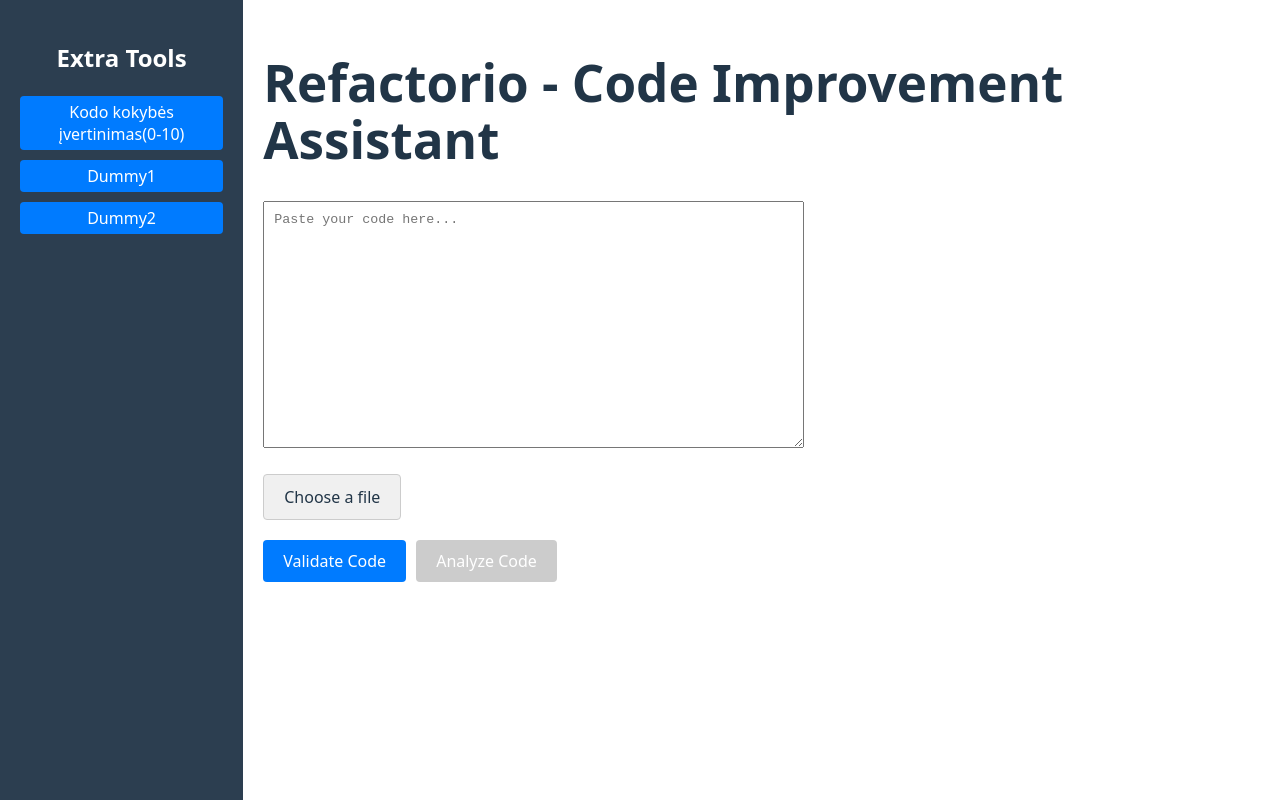
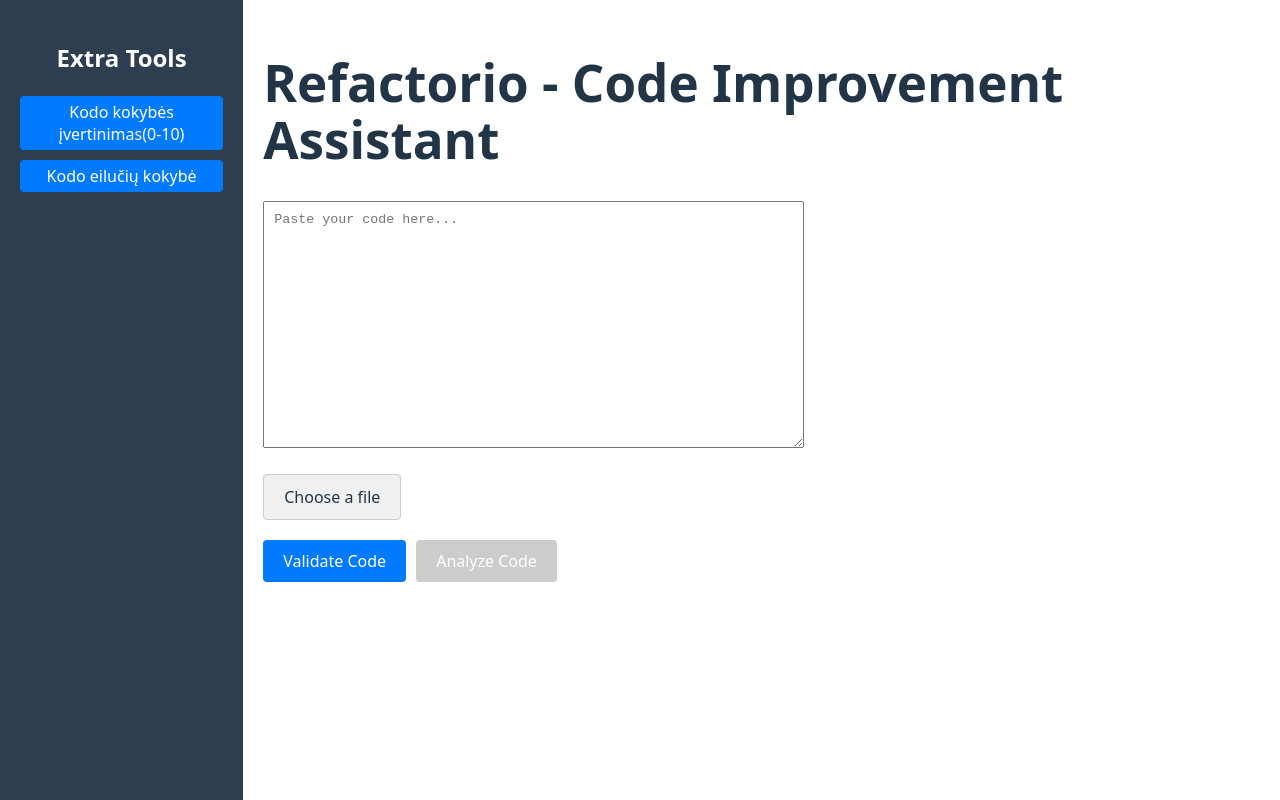
Before and after one commit to BlenderEngineer/Refactorio, a React (Vite) app in the folder fe/: page / in a window 1280 px wide. Built offline with nearby package versions, Linux system fonts and the light colour scheme.

Commit message:
Added function to fetch results from server SCRUM-30

```diff
--- a/fe/src/App.jsx
+++ b/fe/src/App.jsx
@@ -45,6 +45,29 @@ function App() {
         }
         try {
             const response = await axios.post('http://127.0.0.1:8080/api/codeScore', { code });
+
+            // Check if there is no response or no data in the response
+            if (!response || !response.data) {
+                throw new Error('No response from the server');
+            }
+            console.log(response.data);
+            setcodeScore(response.data.result);
+        } catch (error) {
+            console.error('Error:', error);
+            setcodeScore(error.message || 'Something went wrong. Please try again.');
+        } finally {
+            //setIsLoading(false);
+        }
+        return true;
+    };
+
+    const codeLinesQualityEvaluate  = async () => {
+        if (!code.trim()) {
+            setValidationMessage('Code cannot be empty!');
+            return false;
+        }
+        try {
+            const response = await axios.post('http://127.0.0.1:8080/api/codeLinesQuality', { code });
 
             // Check if there is no response or no data in the response
             if (!response || !response.data) {
@@ -141,12 +164,11 @@ function App() {
                 <h2>Extra Tools</h2>
                 <div className="sidebar-container">
                     <button onClick={codeScoreGenerate} >Kodo kokybės įvertinimas(0-10)</button>
-                    <button>Dummy1</button>
-                    <button>Dummy2</button>
+                    <button onClick={codeLinesQualityEvaluate}>Kodo eilučių kokybė</button>
                 </div>
             </div>
 
-                <dialog open={codeScore!=""}>
+            <dialog open={codeScore!=""}>
                     <p>{codeScore}</p>
                     <form method="dialog">
                         <button onClick={() => setcodeScore("")}>OK</button>
```
Also changed, not shown: 3 other files (tests, documents, lock files or other folders).
